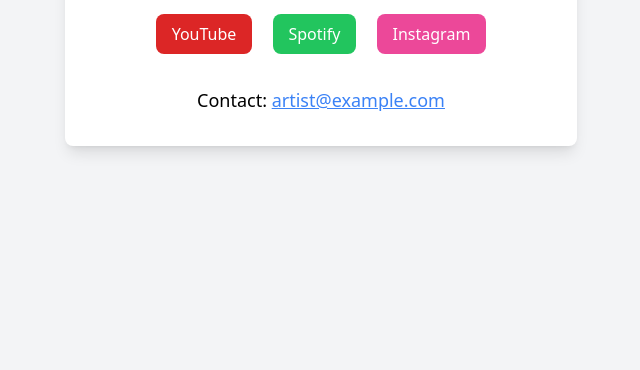
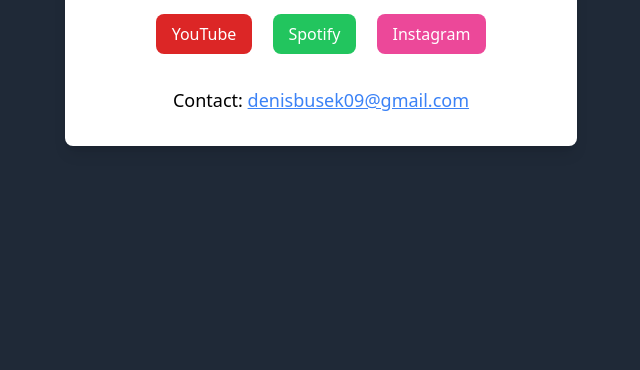
Before and after one commit to Soltixik29/ArtistWeb, a plain HTML site: page index.html in a window 1280 px wide. Shown: the part 430-800 px from the top of the page, without its empty margins (319-959 px from the left). Drawn offline with nearby package versions, Linux system fonts and the light colour scheme.

Commit message:
Update index.html

```diff
--- a/index.html
+++ b/index.html
@@ -6,16 +6,16 @@
     <title>Music Artist Website</title>
     <script src="https://cdn.tailwindcss.com"></script>
 </head>
-<body class="bg-gray-100 flex items-center justify-center min-h-screen">
+<body class="bg-gray-800 flex items-center justify-center min-h-screen">
     <div class="text-center bg-white p-8 rounded-lg shadow-lg w-full max-w-lg">
-        <img src="https://cdn.discordapp.com/attachments/1138639740611076298/1255934060585418762/IMG_0053.png?ex=667eef3e&is=667d9dbe&hm=ee7897e02859cb4ad401fcdd0d39ccaf5116526c1d7c771d0ea24bfeaa3a6490&" alt="Artist Logo" class="mx-auto mb-6 w-32 h-auto">
+        <img rounded-lg shadow-lg src="https://cdn.discordapp.com/attachments/1138639740611076298/1255934060585418762/IMG_0053.png?ex=667eef3e&is=667d9dbe&hm=ee7897e02859cb4ad401fcdd0d39ccaf5116526c1d7c771d0ea24bfeaa3a6490&" alt="Artist Logo" class="mx-auto mb-6 w-32 h-auto">
         <h1 class="text-3xl font-bold mb-6">Soltix</h1>
         <div class="mb-6">
             <a href="https://youtube.com/@soltixik" target="_blank" class="bg-red-600 text-white py-2 px-4 rounded-lg m-2 inline-block">YouTube</a>
             <a href="https://open.spotify.com/artist/4LEzP3liDvUV2Xf62eZooI" target="_blank" class="bg-green-500 text-white py-2 px-4 rounded-lg m-2 inline-block">Spotify</a>
             <a href="https://www.instagram.com/just_denda.bsk" target="_blank" class="bg-pink-500 text-white py-2 px-4 rounded-lg m-2 inline-block">Instagram</a>
         </div>
-        <p class="text-lg">Contact: <a href="mailto:artist@example.com" class="text-blue-500 underline">artist@example.com</a></p>
+        <p class="text-lg">Contact: <a href="mailto:denisbusek09@gmail.com" class="text-blue-500 underline">denisbusek09@gmail.com</a></p>
     </div>
 </body>
 </html>
```
